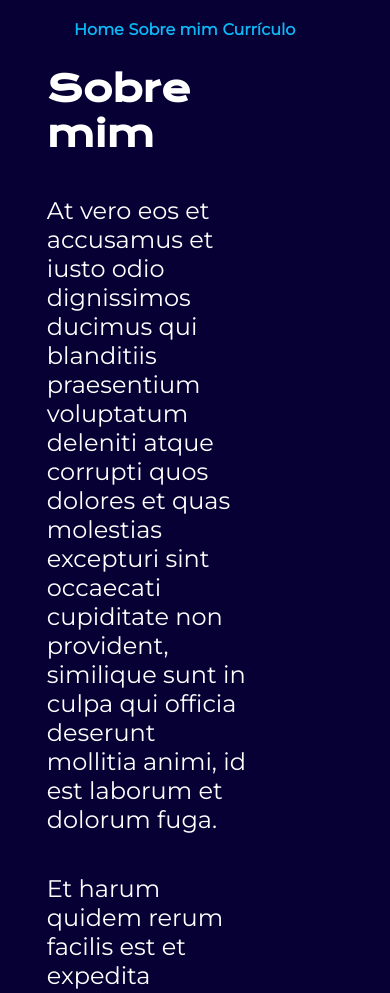
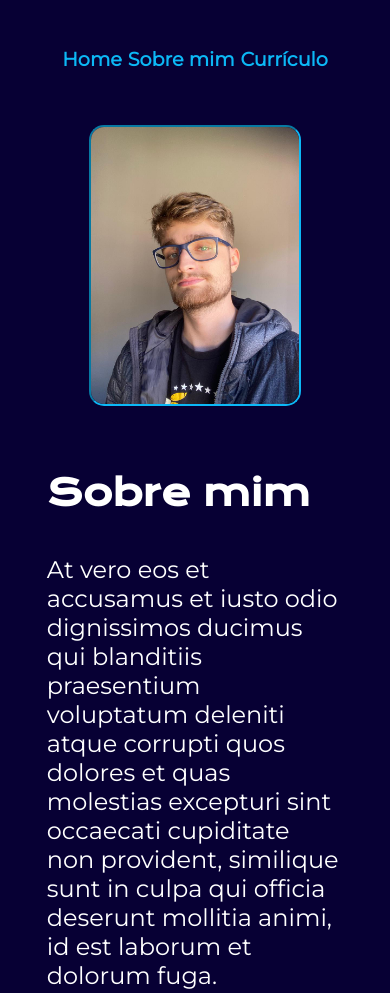
Before and after one commit to rodrigolopesm/Portifolio, a plain HTML site: page about.html in a window 390 px wide. Shown: the top 993 px of the page. Drawn offline with nearby package versions, Linux system fonts and the light colour scheme.

Commit message:
Made a responsive mobile aplication to the pages.

```diff
--- a/styles/style.css
+++ b/styles/style.css
@@ -55,7 +55,7 @@ body{
 }
 
 .apresentacao__conteudo {
-    width: 615px;
+    width: 50%;
     display: flex;
     flex-direction: column;
     gap: 40px;
@@ -67,11 +67,11 @@ body{
 }
 
 .apresentacao__conteudo__texto {
-    font-size: 24px;
+    font-size: 1.5rem;
     font-family: 'Montserrat', sans-serif;
 }
 
-.apresentacao__links{
+.apresentacao__navegacao{
     display: flex;
     justify-content:space-between;
     flex-direction: column;
@@ -85,16 +85,16 @@ body{
 
 }
 
-.apresentacao__links__link{
+.apresentacao__links__navegacao{
     /* background-color: rgb(12, 184, 246); */
     display: flex;
     justify-content: center;
     gap: 15px;
     border: 2px inset var(--cor-terciaria);
-    width: 378px;
+    width: 45%;
     text-align: center;
     border-radius: 10px;
-    font-size: 26px;
+    font-size: 1.5rem;
     padding: 22px 0;
     color: var(--cor-secundaria);
     font-family: 'Montserrat', sans-serif;
@@ -114,3 +114,28 @@ body{
 .apresentacao__links__link:hover {
     background-color: #1a1e3a;
 }
+
+@media(max-width: 1500px){
+    .imagem{
+        max-width: 70%;
+        max-height:60%;
+        margin-bottom: 4rem;
+    }
+
+    .cabecalho{
+        padding: 12%;
+    }
+
+    .cabecalho__menu{
+        justify-content: center;
+        font-size: larger;
+    }
+
+    .apresentacao{
+        flex-direction: column-reverse;
+    }
+
+    .apresentacao__conteudo{
+        width: auto;
+    }
+}
```
Also changed, not shown: index.html (+3 -3 lines).
